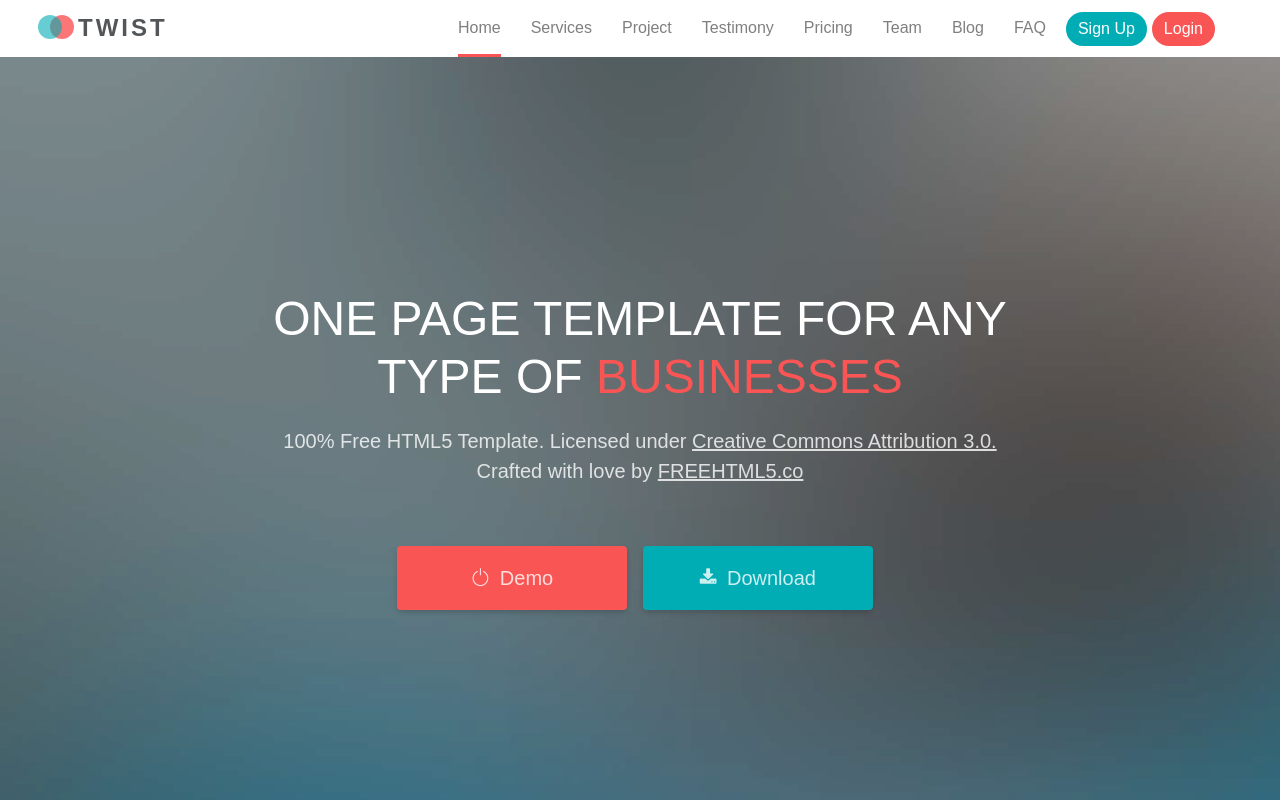
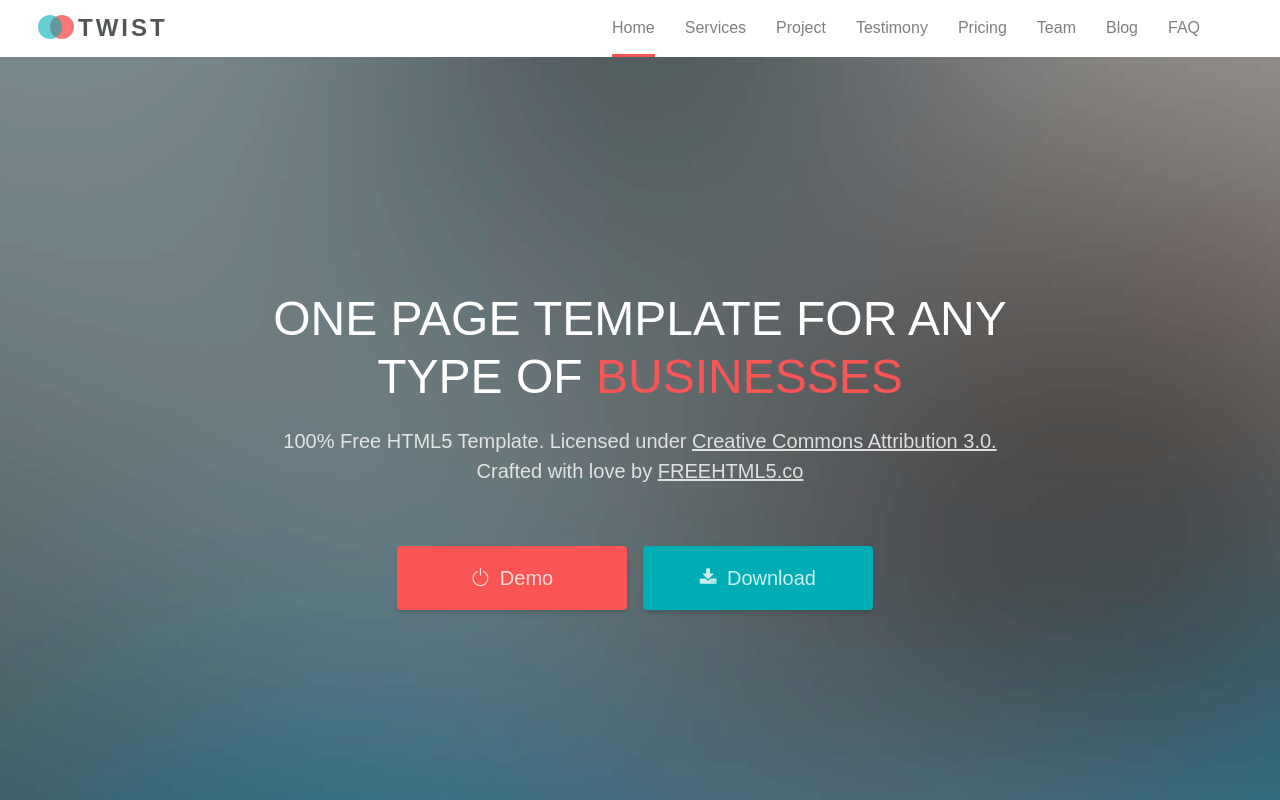
Before and after one commit to kmiakisz/lew-dar, a plain HTML site: page index.html in a window 1280 px wide. Shown: the top 800 px of the page. Drawn offline with Linux system fonts and the light colour scheme; some packages are replaced by stand-ins of ours; no server answers; files whose address does not match are found by name.

Commit message:
sign-up/sign-in buttons was deleted

```diff
--- a/index.html
+++ b/index.html
@@ -85,8 +85,6 @@
 						<li><a href="#" data-nav-section="team"><span>Team</span></a></li>
 						<li><a href="#" data-nav-section="blog"><span>Blog</span></a></li>
 						<li><a href="#" data-nav-section="faq"><span>FAQ</span></a></li>
-						<li class="call-to-action"><a class="sign-up" href="#"><span>Sign Up</span></a></li>
-						<li class="call-to-action"><a class="log-in" href="#"><span>Login</span></a></li>
 					</ul>
 				</div>
 			</nav>
```
